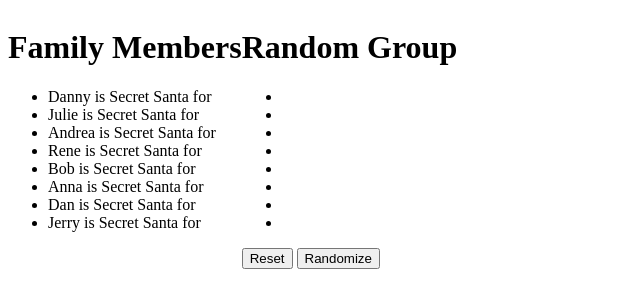
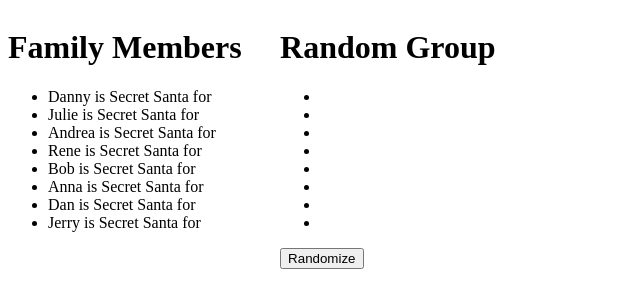
Before and after one commit to piferdg/SecretSantaVanillaJS, a plain HTML site: page index.html in a window 1280 px wide. Shown: the whole page, without its empty margins (0-640 px from the left). Drawn offline with Linux system fonts and the light colour scheme.

Commit message:
Adding one line of styling, and adding a favicon

```diff
--- a/index.html
+++ b/index.html
@@ -27,7 +27,6 @@
       <div class="random-group">
         <h1>Random Group</h1>
         <ul id='names'></ul>
-        <button id="delete-button">Reset</button>
         <button id="random-button">Randomize</button>
       </div>
     </div>
--- a/main.css
+++ b/main.css
@@ -1,3 +1,7 @@
 .secret-santa {
   display: flex;
 }
+
+.family-members {
+  padding-right: 3vw;
+}
```
Also changed, not shown: favicon.ico (added).
